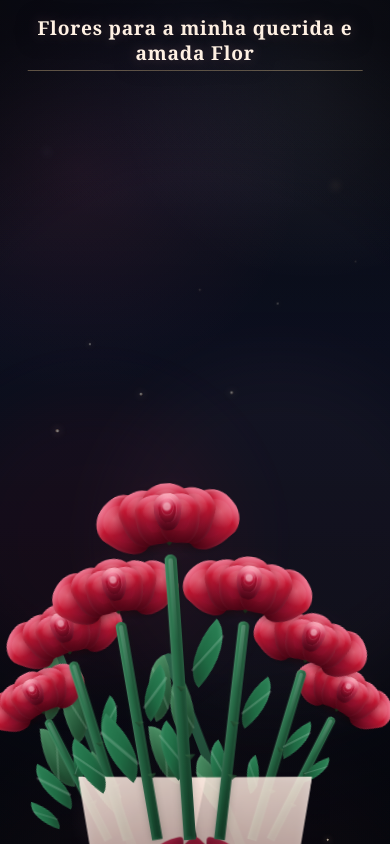
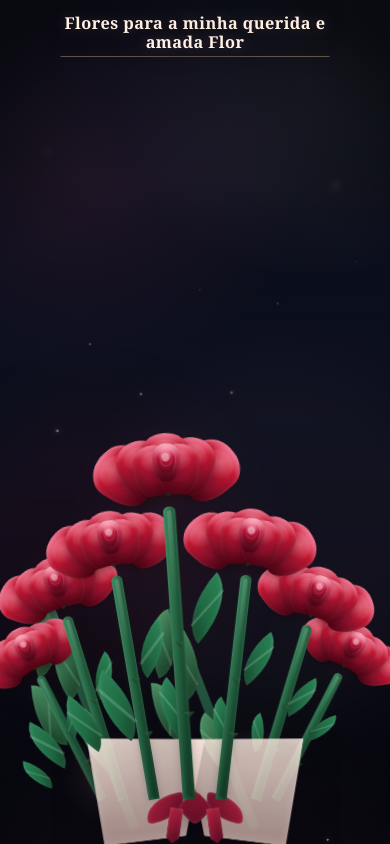
Before and after one commit to EnzzoZ1/Flores-Para-a-Minha-Flor, a plain HTML site: page index.html in a window 390 px wide. Drawn offline with Linux system fonts and the light colour scheme.

Commit message:
Update index.html to smartphone screen

```diff
--- a/index.html
+++ b/index.html
@@ -35,6 +35,7 @@
       html,
       body {
         min-height: 100%;
+        height: 100%;
         overflow: hidden;
       }
 
@@ -55,6 +56,9 @@
         position: relative;
         width: 100%;
         min-height: 100vh;
+        min-height: 100dvh;
+        height: 100vh;
+        height: 100dvh;
         overflow: hidden;
         isolation: isolate;
       }
@@ -168,6 +172,7 @@
         bottom: 0;
         width: min(82vw, 42rem);
         height: min(84vh, 52rem);
+        height: min(84dvh, 52rem);
         transform: translateX(-50%);
         pointer-events: none;
       }
@@ -932,14 +937,17 @@
         .title {
           font-size: clamp(1.2rem, 4.8vw, 1.8rem);
           line-height: 1.3;
+          width: min(92vw, 22rem);
+          top: max(0.9rem, env(safe-area-inset-top));
+          letter-spacing: 0.025em;
         }
 
         .bouquet {
           width: 96vw;
-          height: 70vh;
+          height: min(68vh, 68dvh);
           transform: translateX(-50%) scale(0.82);
           transform-origin: bottom center;
-          bottom: -1.4rem;
+          bottom: -0.9rem;
         }
 
         .bouquet-wrap {
@@ -956,12 +964,67 @@
       @media (max-width: 420px) {
         .bouquet {
           transform: translateX(-50%) scale(0.72);
-          bottom: -2.6rem;
+          bottom: -1.7rem;
         }
 
         .title {
           top: 1rem;
           width: 94vw;
+        }
+      }
+
+      @media (max-width: 430px) and (min-height: 780px) {
+        .title {
+          width: min(88vw, 20rem);
+          font-size: clamp(1.08rem, 4.2vw, 1.45rem);
+          line-height: 1.22;
+          top: max(0.85rem, env(safe-area-inset-top));
+        }
+
+        .title span {
+          padding-bottom: 0.18rem;
+        }
+
+        .sparkles {
+          opacity: 0.8;
+        }
+
+        .bouquet {
+          width: 100vw;
+          height: min(71vh, 71dvh);
+          bottom: -0.35rem;
+          transform: translateX(-50%) scale(0.785);
+        }
+
+        .bouquet::before {
+          width: 82vw;
+          bottom: 2.4rem;
+        }
+
+        .bouquet-wrap {
+          width: min(88vw, 19rem);
+          height: 9.2rem;
+          bottom: 0.6rem;
+        }
+
+        .paper {
+          opacity: 0.9;
+        }
+      }
+
+      @media (max-width: 400px) and (min-height: 820px) {
+        .title {
+          width: min(86vw, 18.8rem);
+          font-size: 1.02rem;
+        }
+
+        .bouquet {
+          transform: translateX(-50%) scale(0.74);
+          bottom: -0.2rem;
+        }
+
+        .bouquet-wrap {
+          width: min(86vw, 18rem);
         }
       }
     </style>
```
